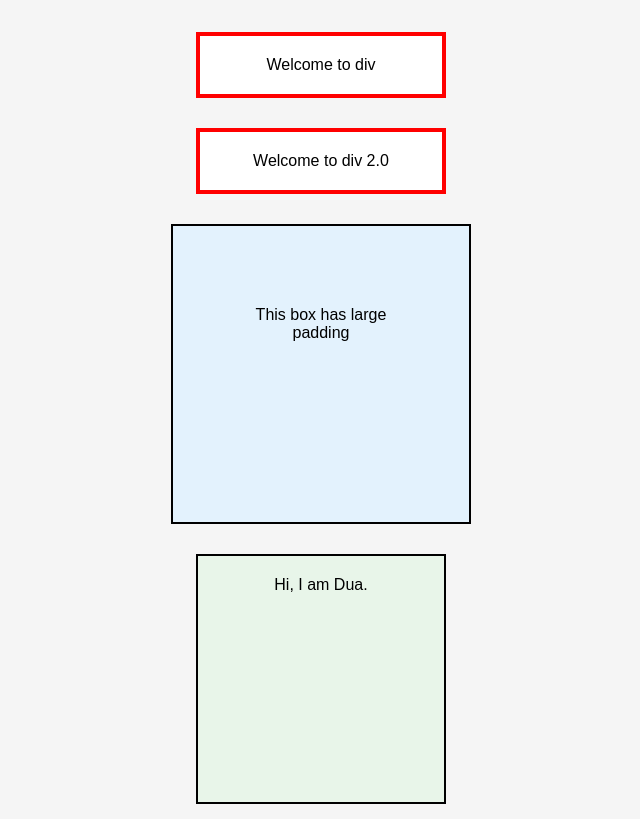
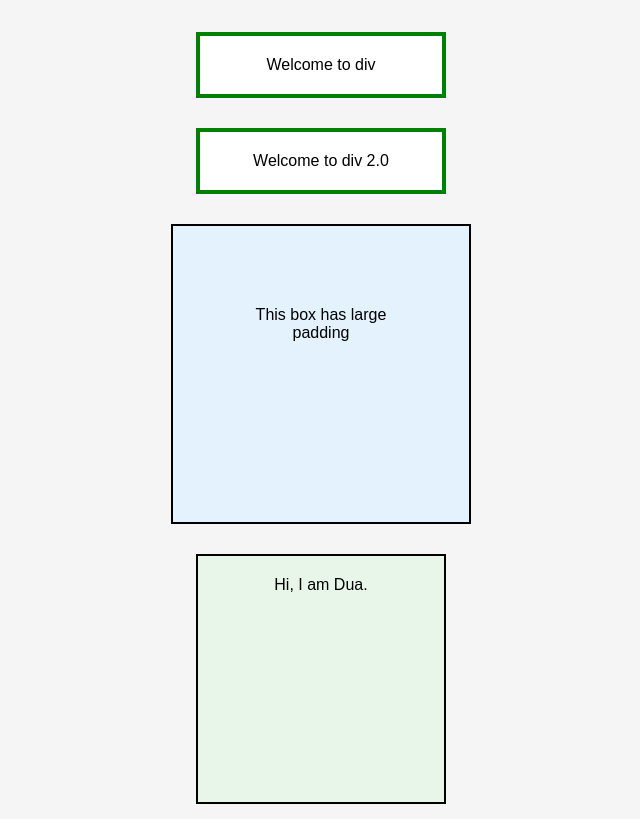
Before and after one commit to dua-techhub/mern-journey, a plain HTML site: page Day-06-CSS-Box-Model/index.html in a window 1280 px wide. Shown: the part 11-830 px from the top of the page, without its empty margins (319-959 px from the left). Drawn offline with Linux system fonts and the light colour scheme.

Commit message:
Day-06 CSS Box Model: margin, padding, border, width, height

```diff
--- a/Day-06-CSS-Box-Model/index.html
+++ b/Day-06-CSS-Box-Model/index.html
@@ -33,7 +33,7 @@
 
         /* Common style for all div boxes */
         .card {
-            border: 4px solid red;
+            border: 4px solid green ;
             width: 250px;
             padding: 20px;
             margin: 15px;
```
